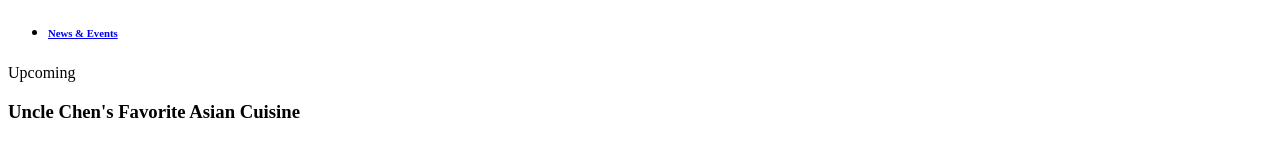
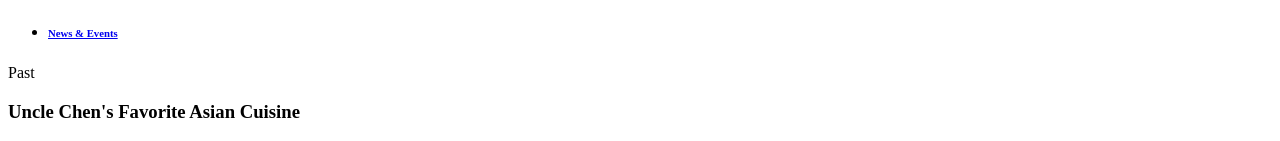
Before and after one commit to anjiren/UncleChenWebsite, a React app: page /news-and-events in a window 1280 px wide. Shown: the part 437-578 px from the top of the page. Built offline with nearby package versions, Linux system fonts and the light colour scheme; the HTML template or start-up script is replaced by a standard one.

Commit message:
Expire past events

```diff
--- a/src/components/NewsAndEventsPage.js
+++ b/src/components/NewsAndEventsPage.js
@@ -27,7 +27,7 @@ export const NewsAndEventsPage = () => {
     const eventDetail = eventDetails[eventName];
     eventDetailComponents.push(
       <div className="uc-event-detail">
-        <div className="uc-event-detail-badge">Upcoming</div>
+        <div className="uc-event-detail-badge">Past</div>
         <h3 className="uc-event-detail-title">{eventDetail.title}</h3>
         <div className="uc-event-detail-body">
           <div className="uc-event-detail-description">
--- a/src/static/css/uc.css
+++ b/src/static/css/uc.css
@@ -449,8 +449,9 @@ h2.uc-title {
   width: auto;
   padding: 5px 20px;
   background-color: #ffdb5d;
-  font-size: 9px;
+  font-size: 18px;
   text-transform: uppercase;
+  font-family: 'Unica One', sans-serif;
 }
 
 .uc-event-detail-body {
```
